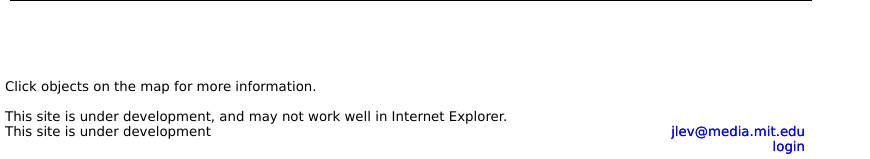
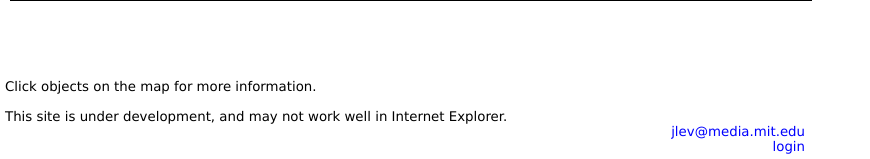
Before and after one commit to jlev/groundtruth, a Django app: template geo/templates/map.html in a window 1280 px wide. Shown: the part 641-800 px from the top of the page, without its empty margins (0-870 px from the left). Run offline with Django 3.2, Linux system fonts and the light colour scheme; the template is opened without the code that fills it, so the values that code supplies are empty; some libraries are stand-ins or nearby versions.

Commit message:
remove bottom div from base template

```diff
--- a/templates/base.html
+++ b/templates/base.html
@@ -24,11 +24,6 @@
 	{%endblock%}
 </div>
 
-<div id="bottom">This site is under development
-  <a class="contact" href="http://jlev.media.mit.edu" target="_blank">jlev@media.mit.edu</a><br>
-  <a class="contact" href="/admin">login</a>
-</div>
-
 	{%block scripts%}
 	{%endblock%}
 
```
